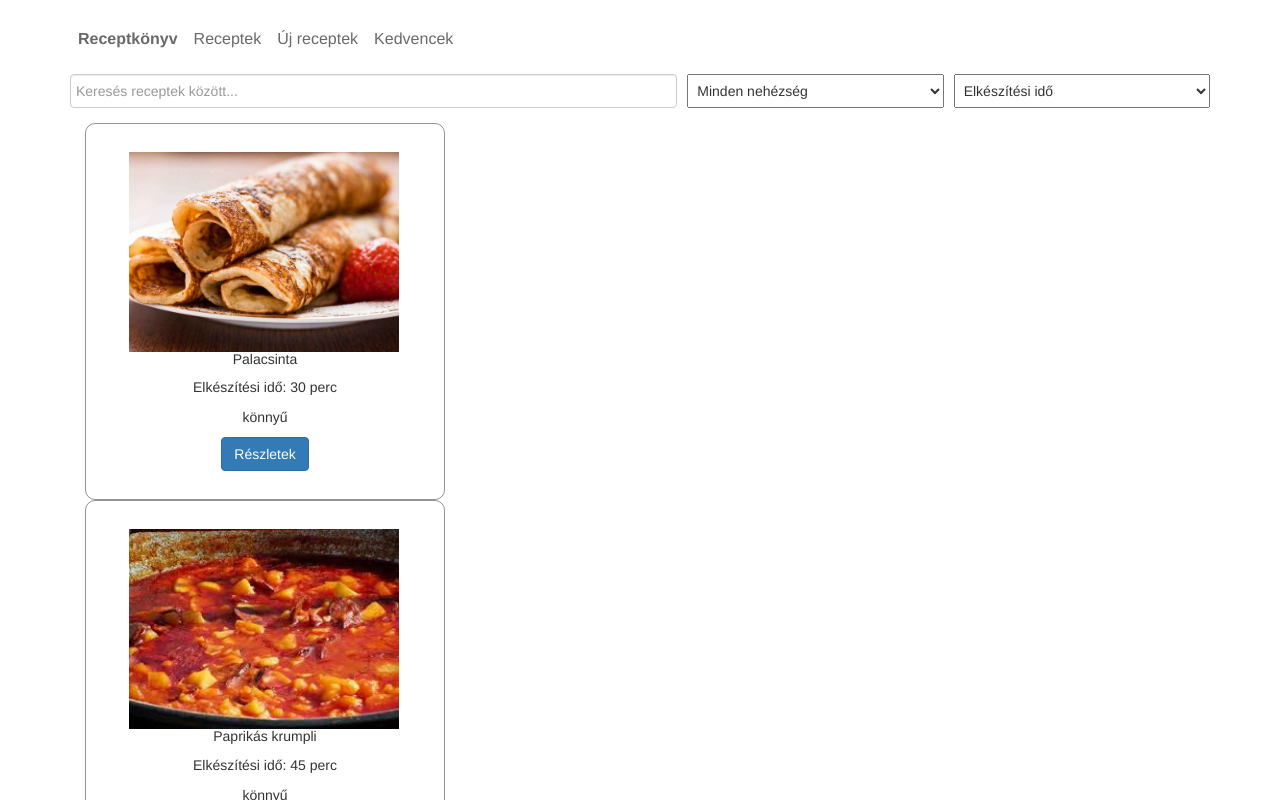
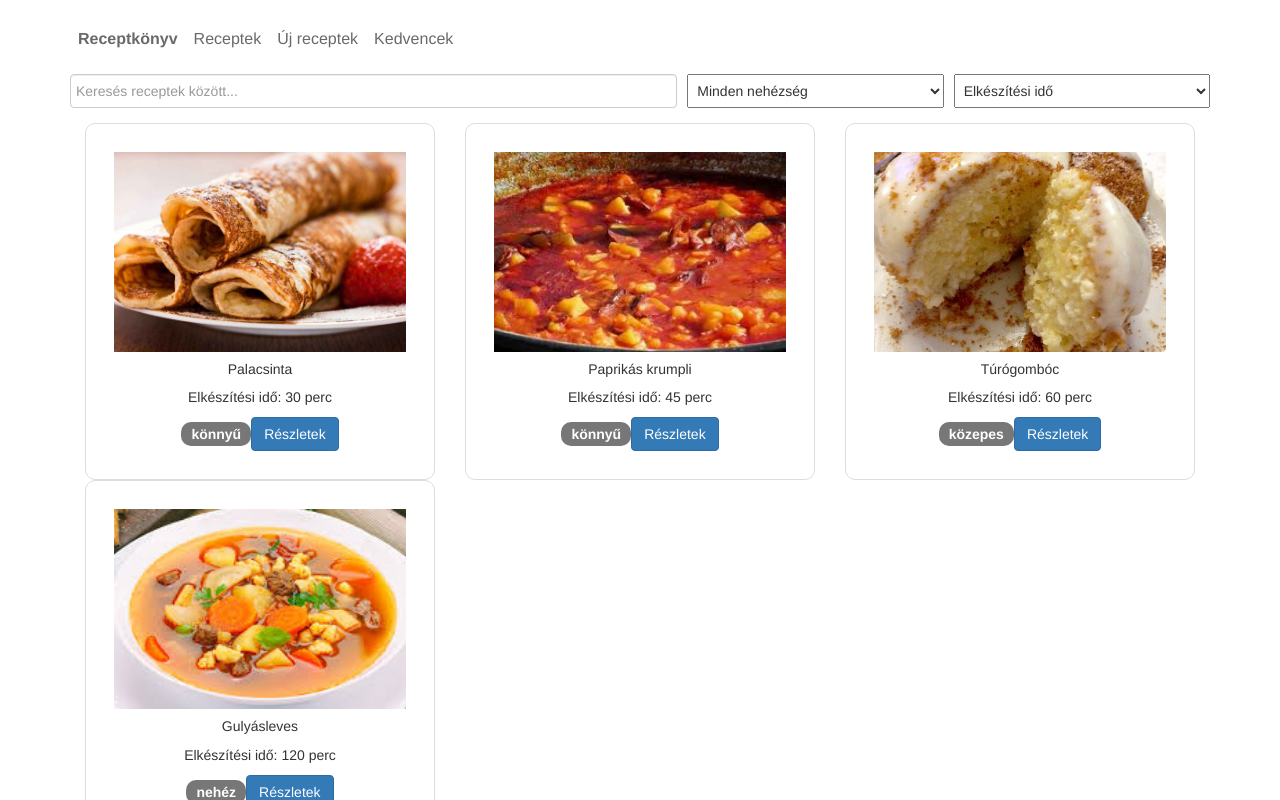
Before and after one commit to lenartaron/vueproject, a Vue app: page / in a window 1280 px wide. Shown: the top 800 px of the page. Built offline with nearby package versions, Linux system fonts and the light colour scheme.

Commit message:
Listazas kijavitva
Most már rendesen listázza ki a dolgokat

```diff
--- a/src/components/RecipeCard.vue
+++ b/src/components/RecipeCard.vue
@@ -10,35 +10,42 @@ defineProps({
 </script>
 
 <template>
-  <div class="container">
-    <div class="row">
-      <div class="col-md-4">
-        <div class="card h-100">
-        <img :src="recipe.img"  alt="Image of {{ recipe.name }}" class="col-md-4" />
-          <h5 class="card-img-top">{{ recipe.name }}</h5>
-          <p class="card-text">Elkészítési idő: {{ recipe.cookTime }} perc</p>
-          <div class="diff">
-            <p>{{ recipe.difficulty }}</p>
-          </div>
-          <button type="button" class="btn btn-primary">Részletek</button>
-        </div>
+  <div class="col-md-4 mb-4">
+    <div class="card h-100">
+      <img :src="recipe.img" alt="Image of {{ recipe.name }}" class="card-img-top" />
+      <div class="card-body">
+        <h5 class="card-title">{{ recipe.name }}</h5>
+        <p class="card-text">Elkészítési idő: {{ recipe.cookTime }} perc</p>
+        <span
+          class="badge"
+          :class="{
+            'bg-success': recipe.difficulty === 'könnyű',
+            'bg-warning': recipe.difficulty === 'közepes',
+            'bg-danger': recipe.difficulty === 'nehéz',
+          }"
+        >
+          {{ recipe.difficulty }}
+        </span>
+        <button class="btn btn-primary mt-2">Részletek</button>
       </div>
     </div>
   </div>
 </template>
 
 <style scoped>
-img {
+.card-img-top {
+  width: 100%;
   height: 200px;
-  width: 300px;
+  object-fit: cover;
 }
 
 .card {
-  border: 1px solid #0000006b;
+  border: 1px solid #ddd;
   border-radius: 10px;
 }
 
-.card:hover {
-  box-shadow: 1px 1px 10px dimgray;
+.badge {
+  font-size: 14px;
+  padding: 5px 10px;
 }
 </style>
```
